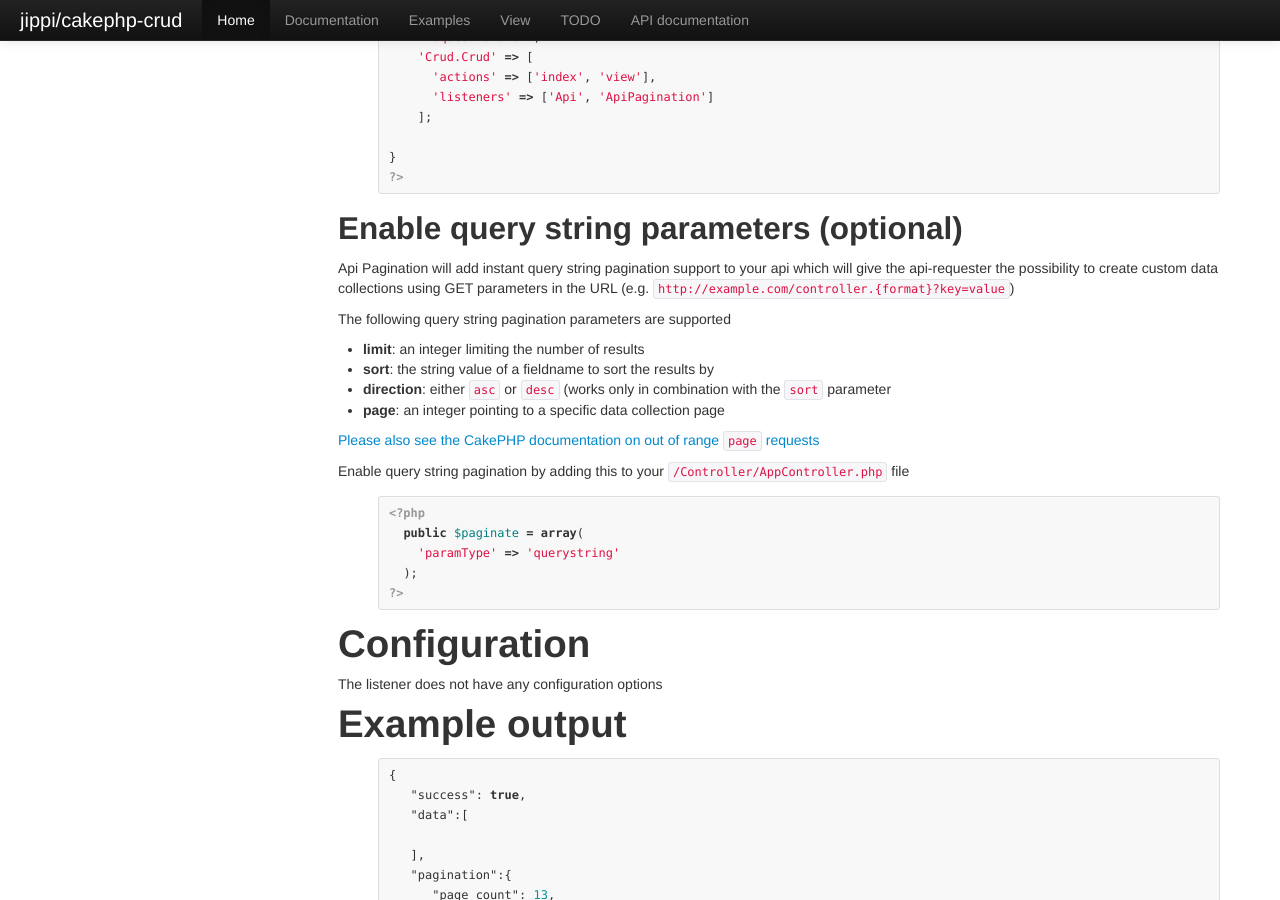
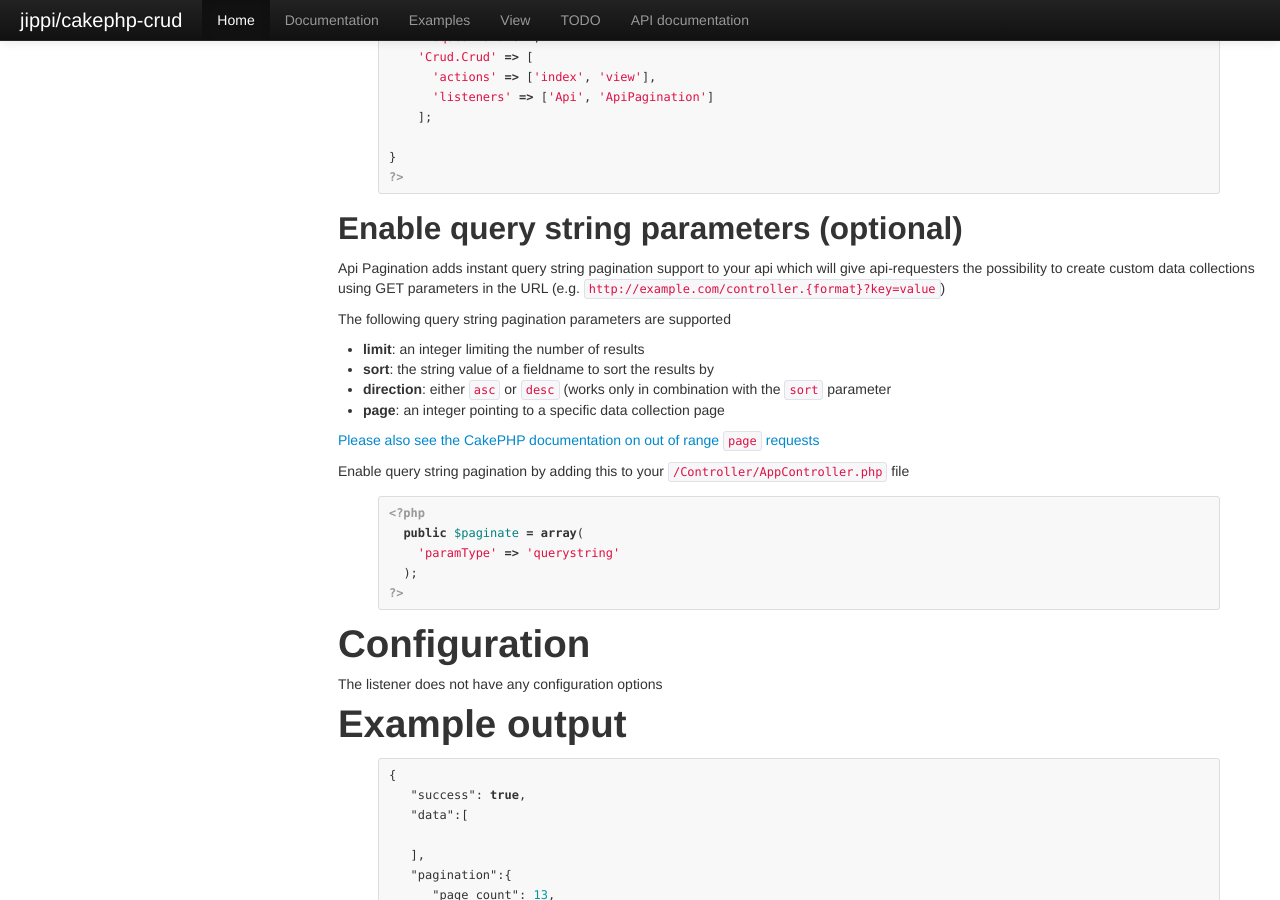
Before and after one commit to FriendsOfCake/crud, a Jekyll site: the page built from docs/listeners/api-pagination.md, in a window 1280 px wide and 900 px high, scrolled down 894 px. Built offline with Jekyll 4.4.1, drawn with Linux system fonts in a browser that asks for light colours; nearby versions of some CDN libraries; comment, search, counter and statistics services are not loaded.

Commit message:
Minor grammar update

```diff
--- a/docs/listeners/api-pagination.md
+++ b/docs/listeners/api-pagination.md
@@ -49,8 +49,8 @@ class SamplesController extends AppController {
 
 ## Enable query string parameters (optional)
 
-Api Pagination will add instant query string pagination support to your api which will give
-the api-requester the possibility to create custom data collections using GET parameters
+Api Pagination adds instant query string pagination support to your api which will give
+api-requesters the possibility to create custom data collections using GET parameters
 in the URL (e.g. `http://example.com/controller.{format}?key=value`)
 
 The following query string pagination parameters are supported
```
